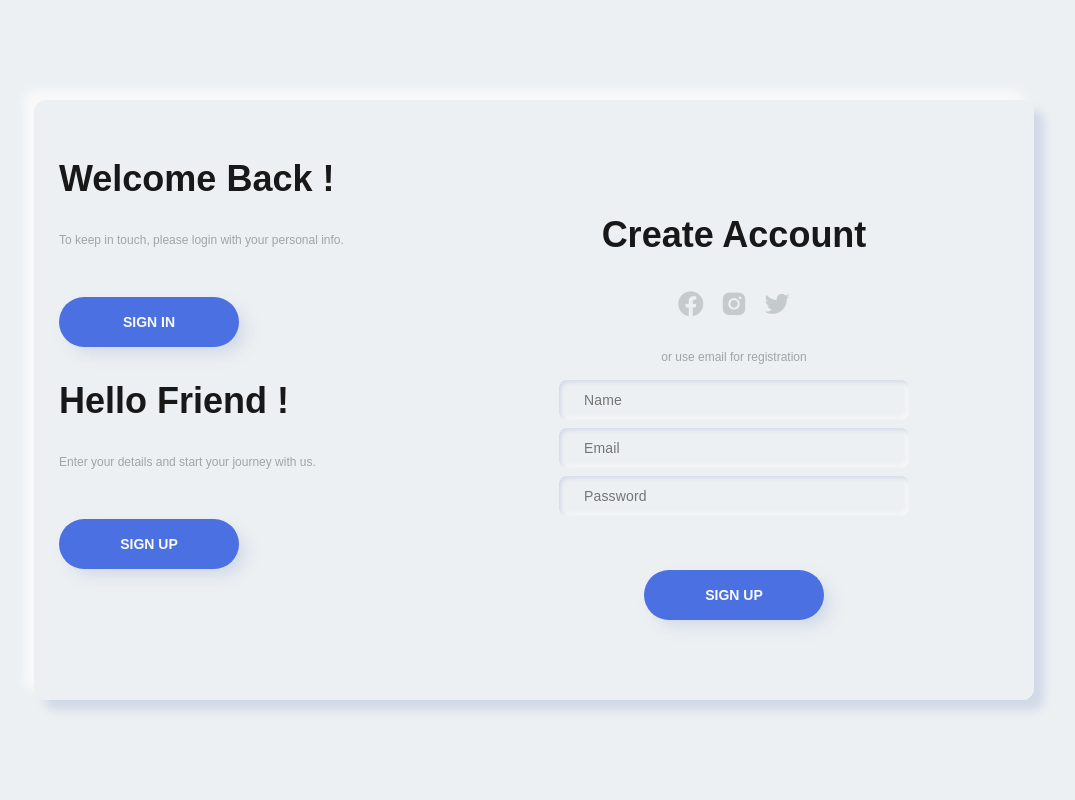
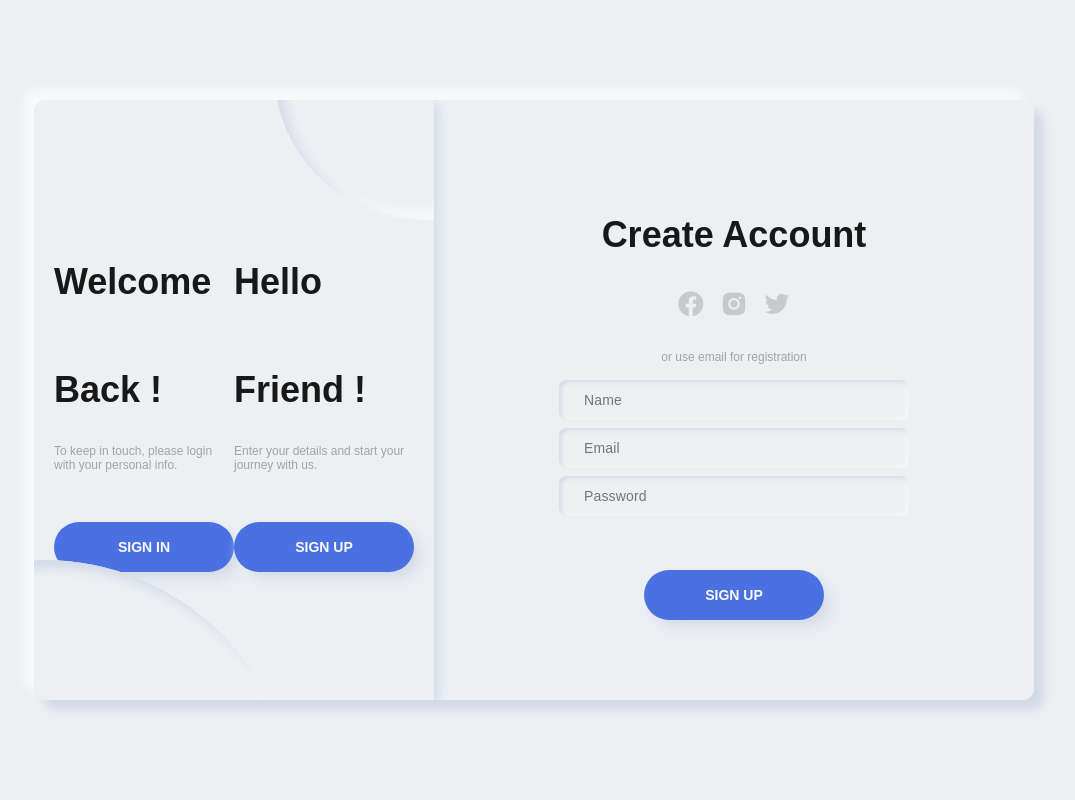
Before and after one commit to dah06a/neumorphism-login-form, a plain HTML site: page index.html in a window 1280 px wide. Shown: the whole page, without its empty margins (106-1181 px from the left). Drawn offline with nearby package versions, Linux system fonts and the light colour scheme; a web font is replaced by a local one.

Commit message:
Added form switch-circle decorative layouts

```diff
--- a/styles.css
+++ b/styles.css
@@ -141,3 +141,39 @@ body {
     z-index: 0;
     left: calc(100% - 600px);
 }
+
+.switch {
+    display: flex;
+    justify-content: center;
+    align-items: center;
+    position: absolute;
+    top: 0;
+    left: 0;
+    height: 100%;
+    width: 400px;
+    padding: 50px;
+    z-index: 200;
+    transition: 1.25s;
+    background-color: var(--light-primary);
+    overflow: hidden;
+    box-shadow: 4px 4px 10px var(--dark-secondary), -4px -4px 10px var(--light-secondary);
+}
+
+.switch_circle {
+    position: absolute;
+    width: 500px;
+    height: 500px;
+    border-radius: 50%;
+    background-color: var(--light-primary);
+    box-shadow: inset 8px 8px 12px var(--dark-secondary), inset -8px -8px 12px var(--light-secondary);
+    bottom: -60%;
+    left: -60%;
+    transition: 1.25s;
+}
+
+.switch_circle-t {
+    top: -30%;
+    left: 60%;
+    width: 300px;
+    height: 300px;
+}
```
